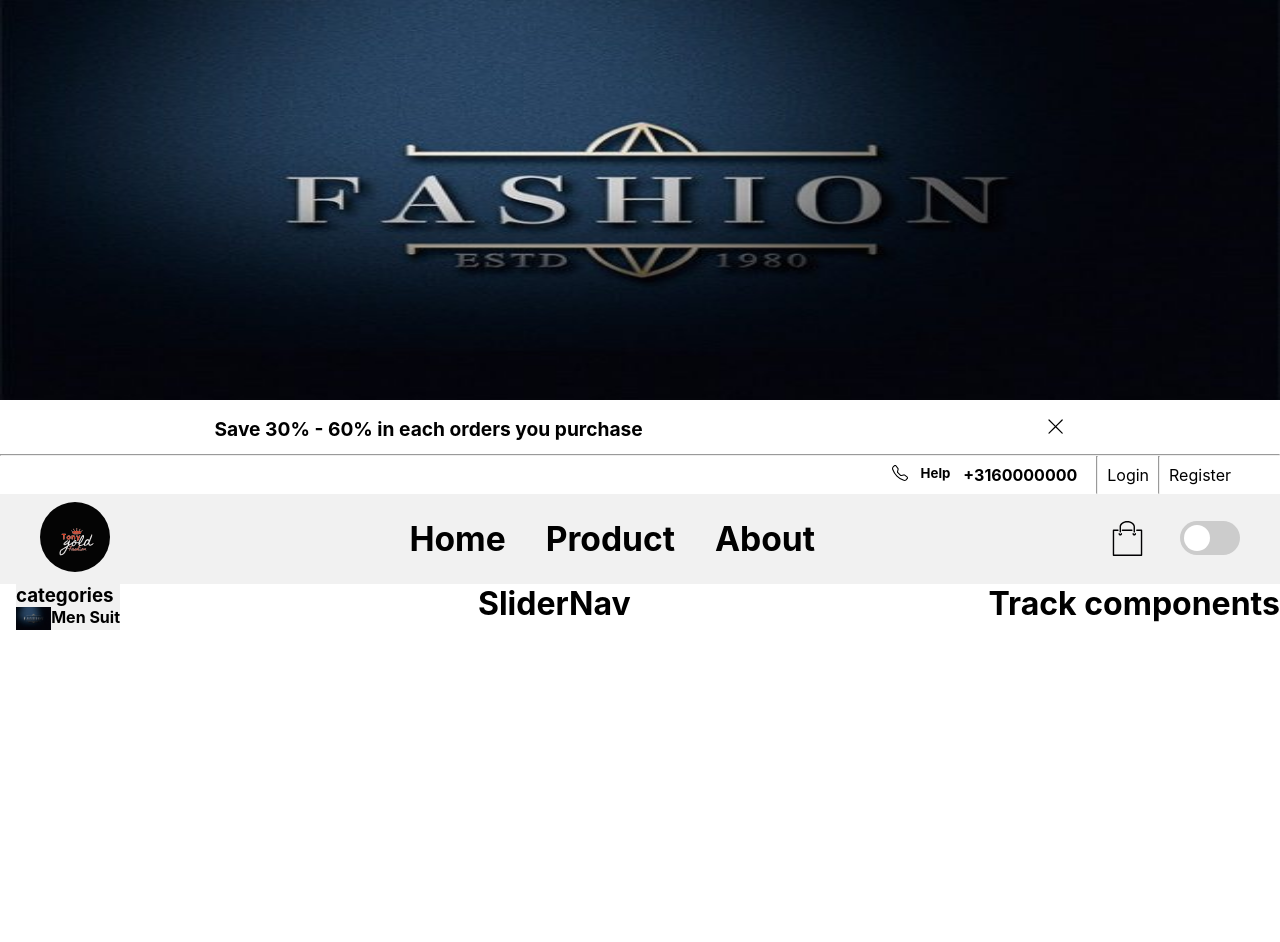
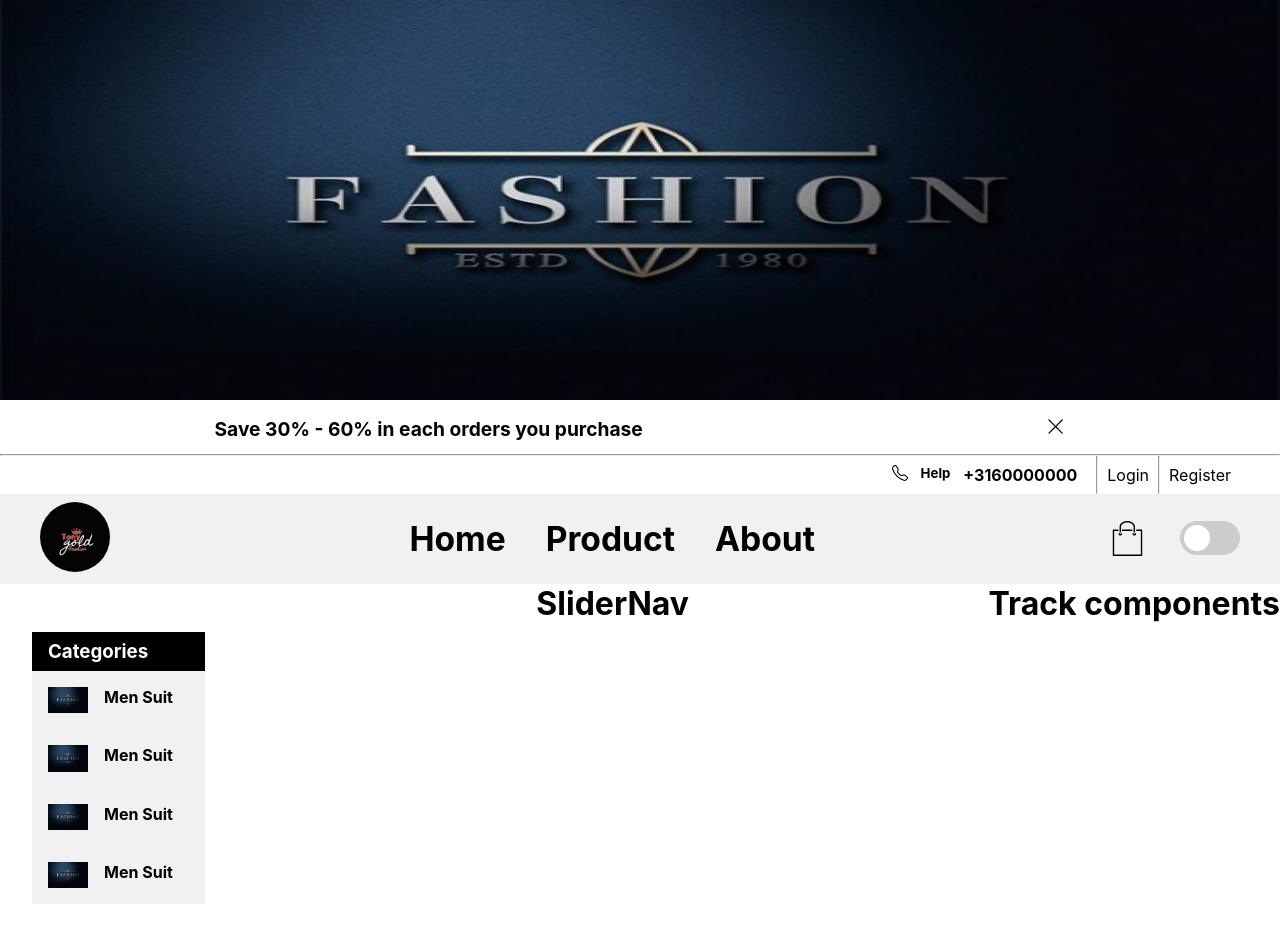
Before and after one commit to tonyclem/singlePageProjectReact, a React (Create React App) app: page / in a window 1280 px wide. Shown: the top 942 px of the page. Before the commit the page ends 800 px from the top, so only its background shows below. Built offline with nearby package versions, Linux system fonts and the light colour scheme; no server answers.

Commit message:
added productInitialState, product reducer, product context, and loading function

```diff
--- a/src/components/AsideNav.jsx
+++ b/src/components/AsideNav.jsx
@@ -6,7 +6,21 @@ const AsideNav = () => {
   return (
     <Wrapper>
       <div className="container">
-        <h3>categories</h3>
+        <div className="category-h3">
+          <h3>Categories</h3>
+        </div>
+        <div className="category-container">
+          <img src={category} alt="category" />
+          <h4>Men Suit</h4>
+        </div>
+        <div className="category-container">
+          <img src={category} alt="category" />
+          <h4>Men Suit</h4>
+        </div>
+        <div className="category-container">
+          <img src={category} alt="category" />
+          <h4>Men Suit</h4>
+        </div>
         <div className="category-container">
           <img src={category} alt="category" />
           <h4>Men Suit</h4>
@@ -17,14 +31,30 @@ const AsideNav = () => {
 };
 
 const Wrapper = styled.div`
-  margin-left: 1rem;
+  margin: 2rem 1rem;
   .container {
     display: block;
-    background: #f1f1f1;
+    padding: 1rem;
+
+    .category-h3 {
+      background: #000;
+      padding: 0.5rem 1rem;
+
+      h3 {
+        color: #fff;
+      }
+    }
+
     .category-container {
       display: flex;
+      background: #f1f1f1;
+      padding: 1rem 1rem;
       img {
-        width: 2.2rem;
+        width: 2.5rem;
+      }
+
+      h4 {
+        padding: 0 1rem;
       }
     }
   }
--- /dev/null
+++ b/src/context/Products_context.jsx
@@ -0,0 +1,39 @@
+import React, { useContext, useEffect, useReducer } from "react";
+import axios from "axios";
+import initialState from "../initialStates/ProductInitialState";
+import { products_url as url } from "../utils/Constants";
+import reducer from "../reducers/Product_reducers";
+
+const ProductsContext = React.createContext();
+
+export const ProductsProvider = ({ children }) => {
+  const [state, dispatch] = useReducer(reducer, initialState);
+
+  const fetchProducts = async (url) => {
+    dispatch({ type: "GET_PRODUCT_BEGIN" });
+    try {
+      const response = await axios.get(url);
+      const products = await response.data;
+      console.log(products);
+    } catch (error) {
+      console.log(error);
+    }
+  };
+
+  useEffect(() => {
+    fetchProducts(url);
+  }, []);
+
+  const values = {
+    ...state,
+  };
+  return (
+    <ProductsContext.Provider value={values}>
+      {children}
+    </ProductsContext.Provider>
+  );
+};
+
+export const useProductsContext = () => {
+  return useContext(ProductsContext);
+};
--- a/src/index.js
+++ b/src/index.js
@@ -2,10 +2,13 @@ import React from "react";
 import ReactDOM from "react-dom/client";
 import "./index.css";
 import App from "./App";
+import { ProductsProvider } from "./context/Products_context";
 
 const root = ReactDOM.createRoot(document.getElementById("root"));
 root.render(
   <React.StrictMode>
-    <App />
+    <ProductsProvider>
+      <App />
+    </ProductsProvider>
   </React.StrictMode>
 );
--- /dev/null
+++ b/src/initialStates/ProductInitialState.jsx
@@ -0,0 +1,7 @@
+const initialState = {
+  product_loading: false,
+  categories: [],
+  products: [],
+};
+
+export default initialState;
--- /dev/null
+++ b/src/reducers/Product_reducers.jsx
@@ -0,0 +1,10 @@
+const Product_reducers = (state, action) => {
+  if (action.type === "GET_PRODUCT_BEGIN") {
+    return { ...state, product_loading: true };
+  }
+  if (action.type === "GET_PRODUCT_SUCCESS") {
+    return { ...state, product_loading: false, products: action.payload };
+  }
+};
+
+export default Product_reducers;
--- /dev/null
+++ b/src/utils/Constants.jsx
@@ -0,0 +1,2 @@
+export const products_url =
+  "https://singlepage-backend.herokuapp.com/api/v1/products";
```
Also changed, not shown: src/components/Loading.jsx (added, +36 -0 lines).
